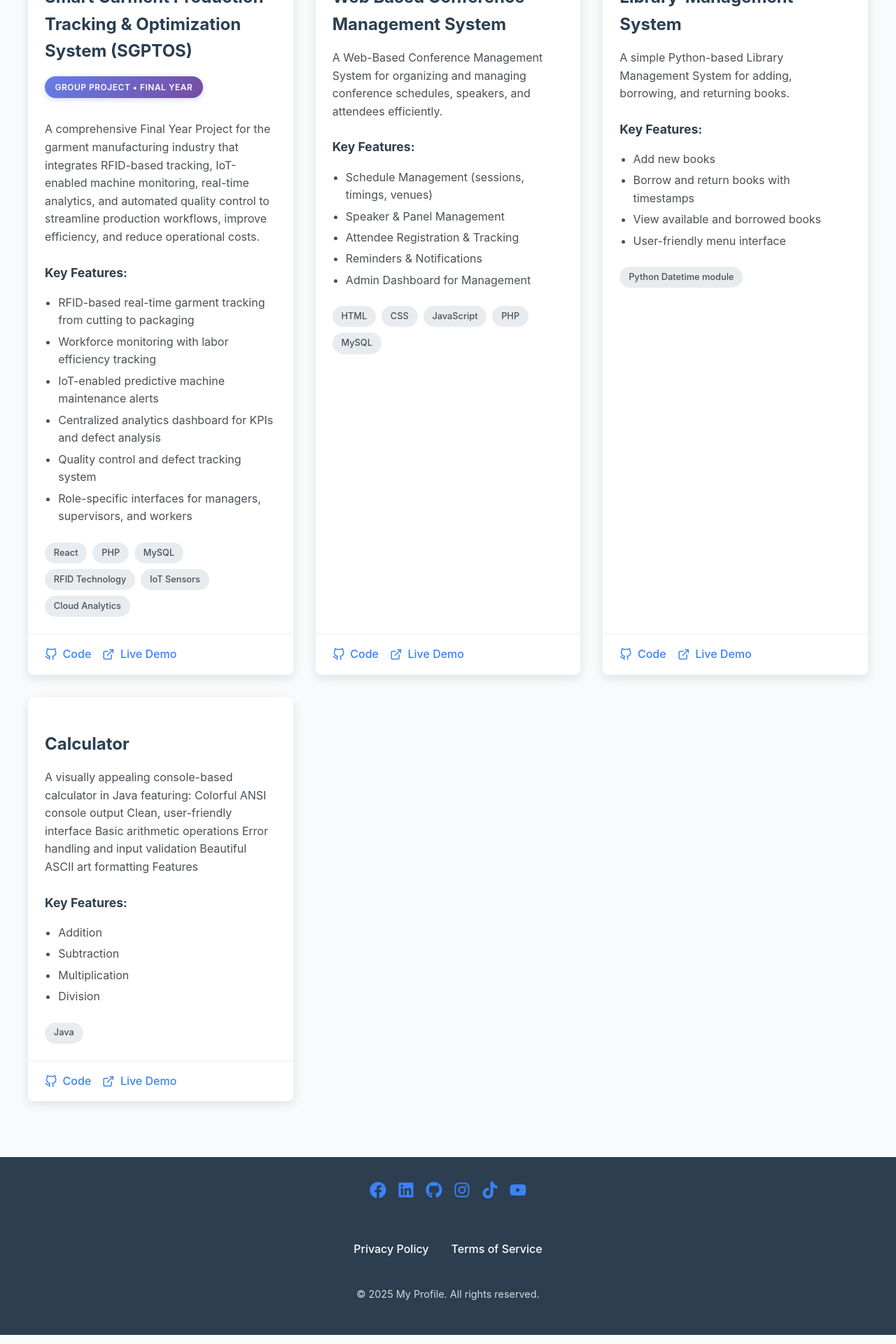
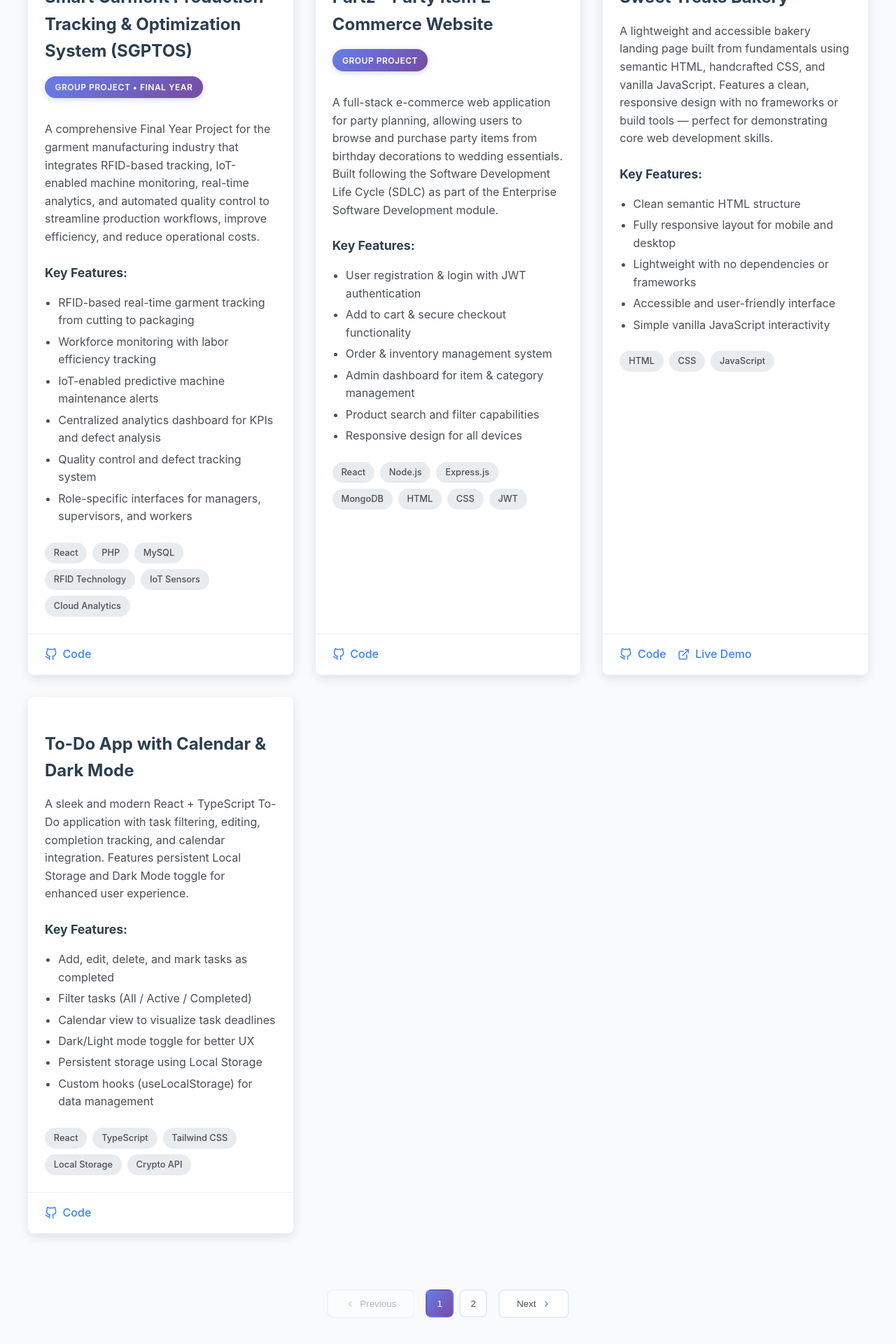
Before and after one commit to SandunPahasara/My-Portfolio-Web-site, a React (Create React App) app: page /projects in a window 1280 px wide. Shown: the part 420-2340 px from the top of the page at 70% size. Built offline with nearby package versions, Linux system fonts and the light colour scheme.

Commit message:
Add pagination and new project entries to Projects page for enhanced user experience

```diff
--- a/src/pages/Projects.js
+++ b/src/pages/Projects.js
@@ -1,5 +1,6 @@
 import './Projects.css';
-import { FiExternalLink, FiGithub } from 'react-icons/fi';
+import { FiExternalLink, FiGithub, FiChevronLeft, FiChevronRight } from 'react-icons/fi';
+import { useState } from 'react';
 
 const projectData = [
   {
@@ -20,6 +21,68 @@ const projectData = [
   },
   {
     id: 2,
+    title: "Partz – Party Item E-Commerce Website",
+    description: "A full-stack e-commerce web application for party planning, allowing users to browse and purchase party items from birthday decorations to wedding essentials. Built following the Software Development Life Cycle (SDLC) as part of the Enterprise Software Development module.",
+    technologies: ["React", "Node.js", "Express.js", "MongoDB", "HTML", "CSS", "JWT"],
+    features: [
+      "User registration & login with JWT authentication",
+      "Add to cart & secure checkout functionality",
+      "Order & inventory management system",
+      "Admin dashboard for item & category management",
+      "Product search and filter capabilities",
+      "Responsive design for all devices"
+    ],
+    githubLink: "https://github.com/SandunPahasara/Party-Items-Web-Application",
+    badge: "Group Project"
+  },
+  {
+    id: 3,
+    title: "Sweet Treats Bakery",
+    description: "A lightweight and accessible bakery landing page built from fundamentals using semantic HTML, handcrafted CSS, and vanilla JavaScript. Features a clean, responsive design with no frameworks or build tools — perfect for demonstrating core web development skills.",
+    technologies: ["HTML", "CSS", "JavaScript"],
+    features: [
+      "Clean semantic HTML structure",
+      "Fully responsive layout for mobile and desktop",
+      "Lightweight with no dependencies or frameworks",
+      "Accessible and user-friendly interface",
+      "Simple vanilla JavaScript interactivity"
+    ],
+    githubLink: "https://github.com/SandunPahasara/Sweet-Treats-bakery",
+    liveLink: "https://sweet-treats-bakery.vercel.app/"
+  },
+  {
+    id: 4,
+    title: "To-Do App with Calendar & Dark Mode",
+    description: "A sleek and modern React + TypeScript To-Do application with task filtering, editing, completion tracking, and calendar integration. Features persistent Local Storage and Dark Mode toggle for enhanced user experience.",
+    technologies: ["React", "TypeScript", "Tailwind CSS", "Local Storage", "Crypto API"],
+    features: [
+      "Add, edit, delete, and mark tasks as completed",
+      "Filter tasks (All / Active / Completed)",
+      "Calendar view to visualize task deadlines",
+      "Dark/Light mode toggle for better UX",
+      "Persistent storage using Local Storage",
+      "Custom hooks (useLocalStorage) for data management"
+    ],
+    githubLink: "https://github.com/SandunPahasara/ToDo-App",
+
+  },
+  {
+    id: 5,
+    title: "Beautiful Counter",
+    description: "A modern, interactive counter application built with React and Ant Design, demonstrating state management, UI theming, and user experience best practices with a clean, customizable interface.",
+    technologies: ["React", "Ant Design", "JavaScript (ES6+)", "CSS"],
+    features: [
+      "Increment/Decrement with customizable step (1-5)",
+      "Step selection and instant reset functionality",
+      "History tracking of last five counter values",
+      "Dark/Light mode theme toggle",
+      "Value limits between -10 and 10",
+      "Modern UI with Ant Design components"
+    ],
+    githubLink: "https://github.com/SandunPahasara/Counter",
+  },
+  {
+    id: 6,
     title: "Web Based Conference Management System",
     description: "A Web-Based Conference Management System for organizing and managing conference schedules, speakers, and attendees efficiently.",
     technologies: ["HTML", "CSS", "JavaScript", "PHP", "MySQL"],
@@ -33,7 +96,7 @@ const projectData = [
     githubLink: "https://github.com/SandunPahasara/Web-Based-Conference-Day-Management-System",
   },
   {
-    id: 3,
+    id: 7,
     title: "Library-Management-System",
     description: "A simple Python-based Library Management System for adding, borrowing, and returning books.",
     technologies: ["Python Datetime module"],
@@ -46,7 +109,7 @@ const projectData = [
     githubLink: "https://github.com/SandunPahasara/-Library-Management-System",
   },
   {
-    id: 4,
+    id: 8,
     title: "Calculator",
     description: "A visually appealing console-based calculator in Java featuring: Colorful ANSI console output Clean, user-friendly interface Basic arithmetic operations Error handling and input validation Beautiful ASCII art formatting Features",
     technologies: ["Java"],
@@ -61,6 +124,21 @@ const projectData = [
 ];
 
 const Projects = () => {
+  const [currentPage, setCurrentPage] = useState(1);
+  const projectsPerPage = 4;
+
+  // Calculate pagination
+  const indexOfLastProject = currentPage * projectsPerPage;
+  const indexOfFirstProject = indexOfLastProject - projectsPerPage;
+  const currentProjects = projectData.slice(indexOfFirstProject, indexOfLastProject);
+  const totalPages = Math.ceil(projectData.length / projectsPerPage);
+
+  const handlePageChange = (pageNumber) => {
+    setCurrentPage(pageNumber);
+    // Scroll to top of projects section
+    document.getElementById('projects')?.scrollIntoView({ behavior: 'smooth' });
+  };
+
   return (
     <section className="projects-section" id="projects">
       <div className="section-header">
@@ -69,7 +147,7 @@ const Projects = () => {
       </div>
 
       <div className="projects-grid">
-        {projectData.map((project) => (
+        {currentProjects.map((project) => (
           <div key={project.id} className="project-card">
             <div className="project-content">
               <h3 className="project-title">{project.title}</h3>
@@ -101,6 +179,7 @@ const Projects = () => {
               >
                 <FiGithub /> Code
               </a>
+              {project.liveLink && (
                 <a
                   href={project.liveLink}
                   target="_blank"
@@ -109,9 +188,41 @@ const Projects = () => {
                 >
                   <FiExternalLink /> Live Demo
                 </a>
+              )}
             </div>
           </div>
         ))}
+      </div>
+
+      {/* Pagination Controls */}
+      <div className="pagination">
+        <button
+          className="pagination-btn"
+          onClick={() => handlePageChange(currentPage - 1)}
+          disabled={currentPage === 1}
+        >
+          <FiChevronLeft /> Previous
+        </button>
+
+        <div className="pagination-numbers">
+          {[...Array(totalPages)].map((_, index) => (
+            <button
+              key={index + 1}
+              className={`pagination-number ${currentPage === index + 1 ? 'active' : ''}`}
+              onClick={() => handlePageChange(index + 1)}
+            >
+              {index + 1}
+            </button>
+          ))}
+        </div>
+
+        <button
+          className="pagination-btn"
+          onClick={() => handlePageChange(currentPage + 1)}
+          disabled={currentPage === totalPages}
+        >
+          Next <FiChevronRight />
+        </button>
       </div>
     </section>
   );
```
Lines whose indentation alone changed are shown as unchanged.
